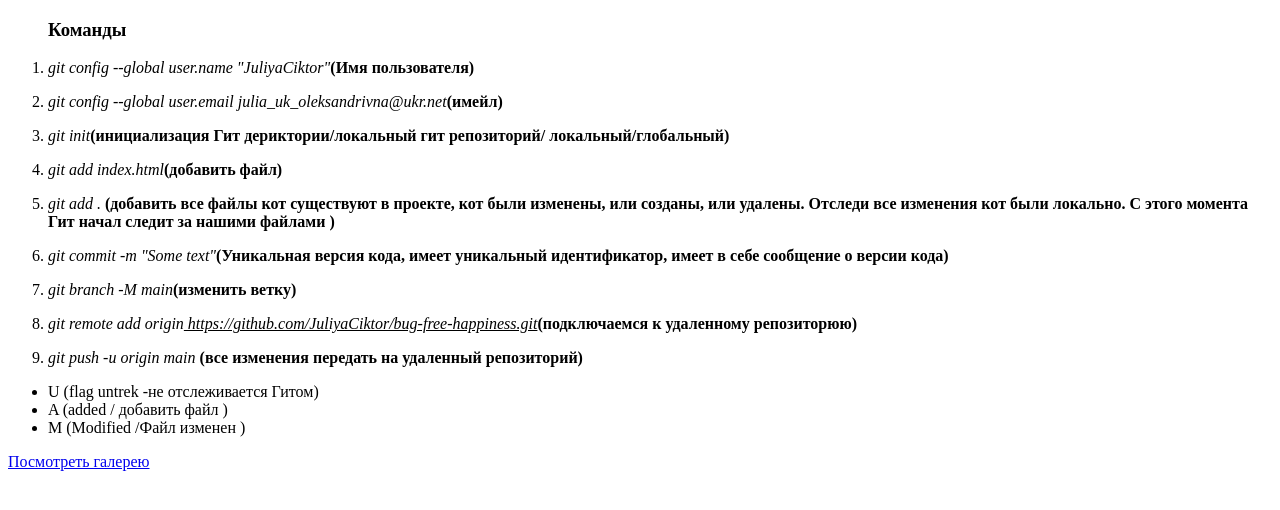
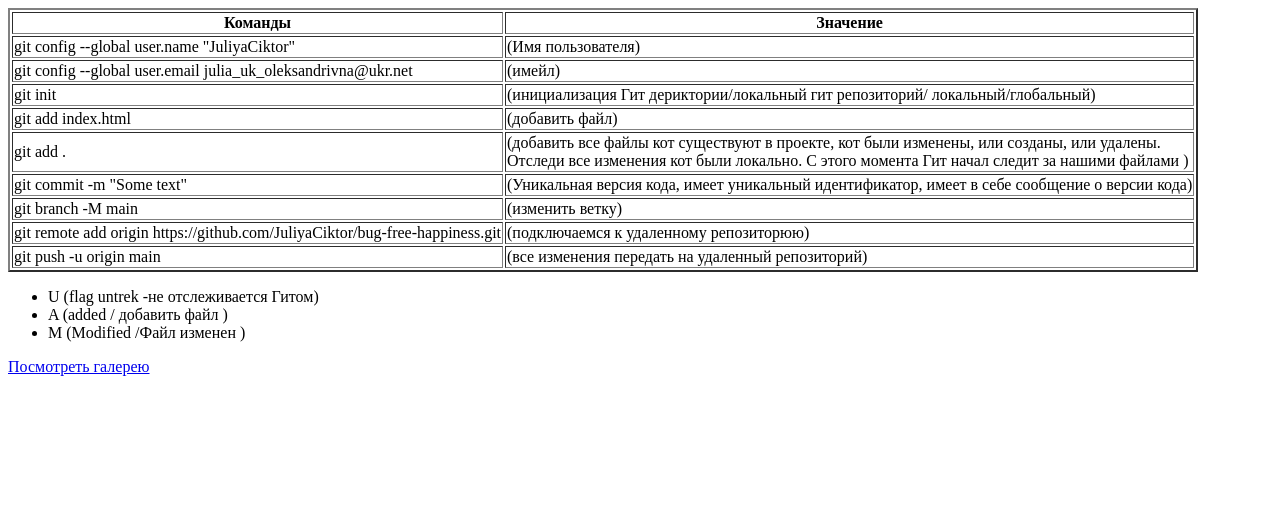
Before and after one commit to JuliyaCiktor/turbo-happiness, a plain HTML site: page index.html in a window 1280 px wide. Drawn offline with Linux system fonts and the light colour scheme.

Commit message:
Добавила таблицу для тенировки

```diff
--- a/index.html
+++ b/index.html
@@ -6,7 +6,86 @@
     <title>Document</title>
 </head>
 <body>
-    <ol>
+    <table border="2">
+            <th>
+                Команды
+            </th>
+            <th>
+                Значение
+            </th>
+        <tr>
+            <td>git config --global user.name "JuliyaCiktor"</td>
+            <td>(Имя пользователя)</td>
+        </tr>
+        <tr>
+            <td>
+                git config --global user.email julia_uk_oleksandrivna@ukr.net
+            </td>
+            <td>(имейл)</td>
+        </tr>
+        <tr>
+            <td>git init</td>
+            <td>(инициализация Гит дериктории/локальный гит репозиторий/ локальный/глобальный)</td>
+        </tr>
+        <tr>
+            <td>
+                git add index.html
+            </td>
+            <td>
+                (добавить файл)
+            </td>
+        </tr>
+        <tr>
+            <td>
+                git add .
+            </td>
+            <td>
+                (добавить все файлы кот существуют в проекте, кот были изменены, или созданы, или удалены.<br>Отследи все изменения кот были локально. С этого момента Гит начал следит за нашими файлами )
+            </td>
+        </tr>
+        <tr>
+            <td>
+                git commit -m "Some text"
+            </td>
+            <td>
+                (Уникальная версия кода, имеет уникальный идентификатор, имеет в себе сообщение о версии кода)
+            </td>
+        </tr>
+        <tr>
+            <td>
+                git branch -M main
+            </td>
+            <td>
+                (изменить ветку)
+            </td>
+        </tr>
+        <tr>
+            <td>
+                git remote add origin https://github.com/JuliyaCiktor/bug-free-happiness.git
+            </td>
+            <td>
+                (подключаемся к удаленному репозиторюю)
+            </td>
+        </tr>
+        <tr>
+            <td>
+                git push -u origin main
+            </td>
+            <td>(все изменения передать на удаленный репозиторий)</td>
+        </tr>
+    </table>
+
+    <ul>
+        <li>U                          (flag untrek -не отслеживается Гитом) </li>
+        <li>A                          (added / добавить файл  )</li>
+        <li>М                          (Modified /Файл изменен  )</li>
+    </ul>
+       <a href="./gallery.html">Посмотреть галерею</a>
+
+
+
+
+    <!-- <ol>
         <h3><b>Команды</b></h3>
         <li><p><em>git config --global user.name "JuliyaCiktor"</em><b>(Имя пользователя)</b></li></p>
         <li><p><em>git config --global user.email julia_uk_oleksandrivna@ukr.net</em><b>(имейл)</b></li></p>
@@ -23,6 +102,6 @@
         <li>A                          (added / добавить файл  )</li>
         <li>М                          (Modified /Файл изменен  )</li>
     </ul>
-       <a href="./gallery.html">Посмотреть галерею</a>
+       <a href="./gallery.html">Посмотреть галерею</a> -->
 </body>
 </html>
```
